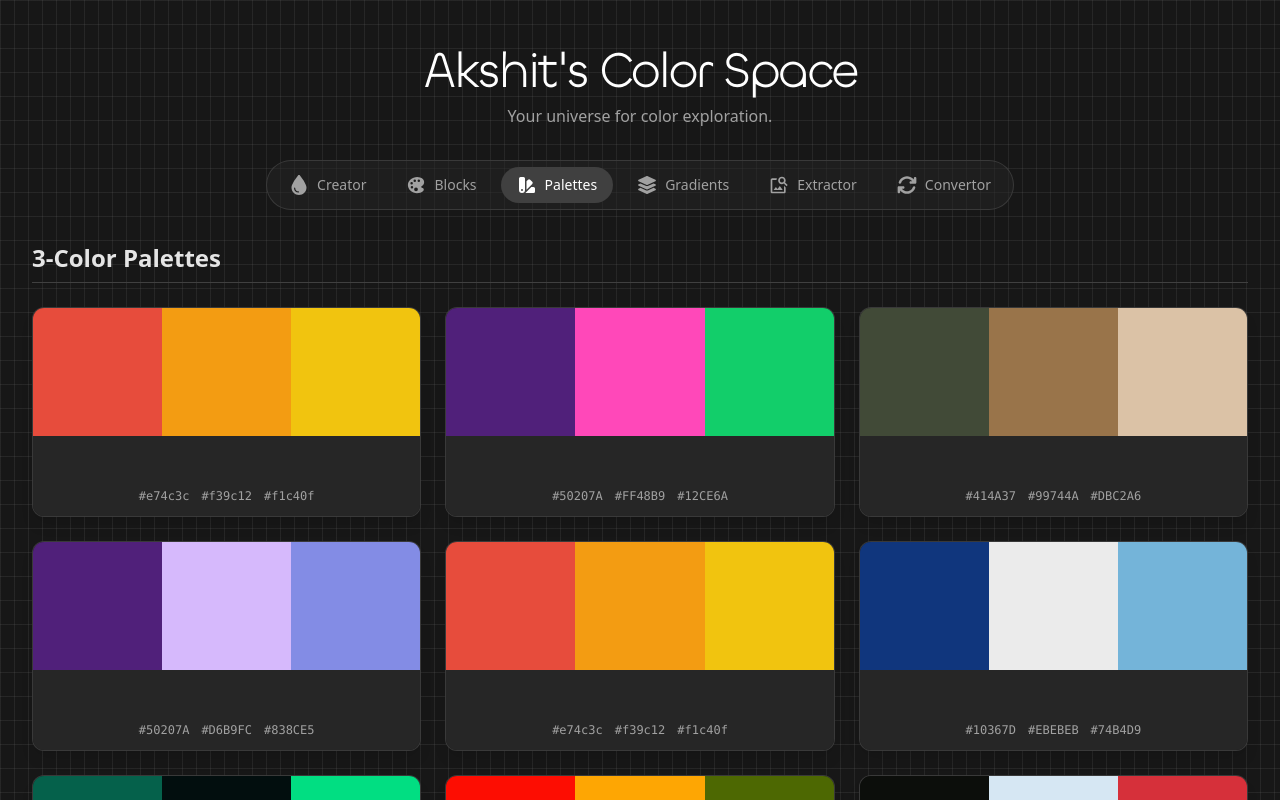
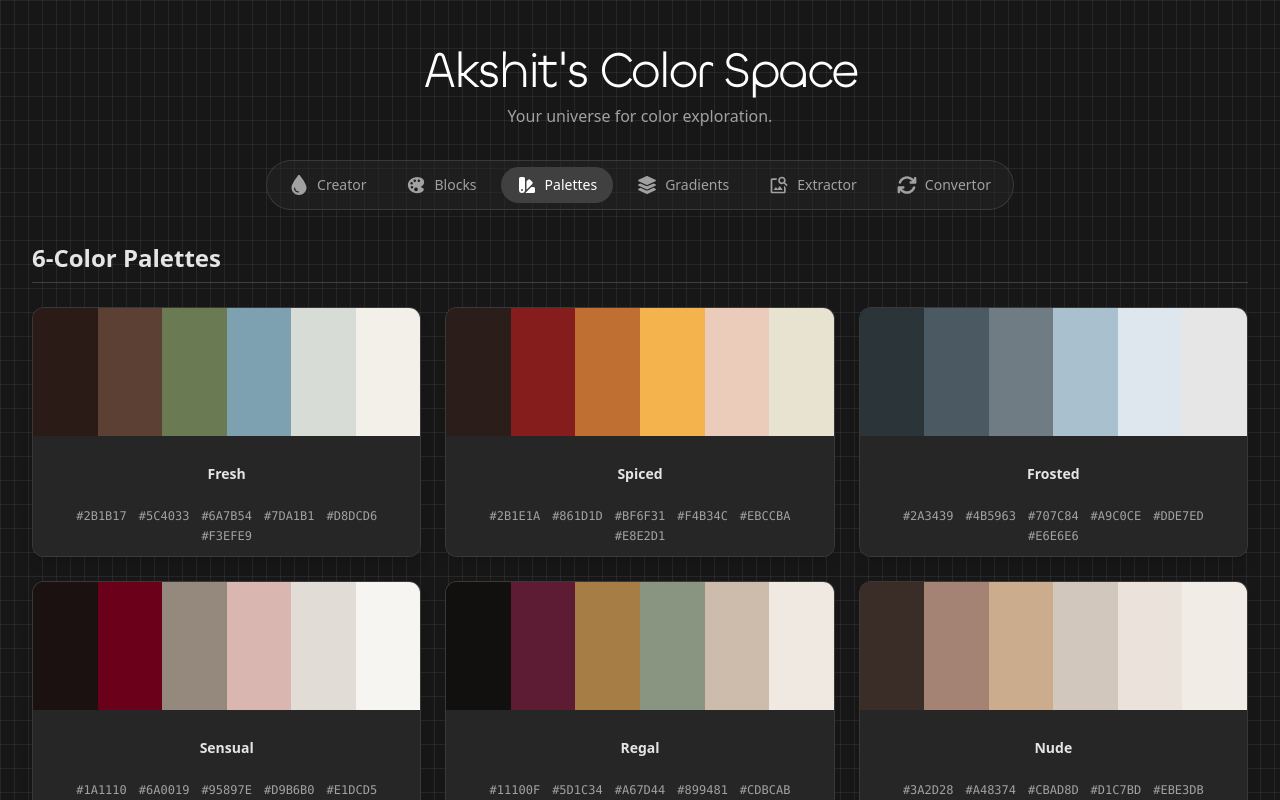
Before and after one commit to akshit-bansal11/color-space, a React (Vite) app: page / in a window 1280 px wide. Both pictures are taken after a click on the button "Palettes". Shown: the top 800 px of the page. Built offline with nearby package versions, Linux system fonts and the light colour scheme.

Commit message:
Add new palettes and gradients

```diff
--- a/src/data/gradients.js
+++ b/src/data/gradients.js
@@ -113,4 +113,14 @@ export const gradients = [
     { name: "Classy", feel: "Dark & Moody", tailwind: "from-[#0f2027] via-[#203a43] to-[#2c5364]", css: "linear-gradient(to right, #0f2027, #203a43, #2c5364)" },
     { name: "Cherry", feel: "Warm & Cozy", tailwind: "from-[#eb3349] to-[#f45c43]", css: "linear-gradient(to right, #eb3349, #f45c43)" },
     { name: "Morning", feel: "Warm & Cozy", tailwind: "from-[#ff5f6d] to-[#ffc371]", css: "linear-gradient(to right, #ff5f6d, #ffc371)" },
+    { name: "Golden Earth", feel: "Earthy & Natural", tailwind: "from-[#3d2500] to-[#976a26]", css: "linear-gradient(to right, #3d2500, #976a26)" },
+    { name: "Aurora Glow", feel: "Pastel & Dreamy", tailwind: "from-[#8ce8f1] to-[#cb70c4]", css: "linear-gradient(to right, #8ce8f1, #cb70c4)" },
+    { name: "Mystic Plum", feel: "Dark & Moody", tailwind: "from-[#87488f] to-[#41206d]", css: "linear-gradient(to right, #87488f, #41206d)" },
+    { name: "Soft Sandstone", feel: "Light & Airy", tailwind: "from-[#ede1c7] to-[#927b80]", css: "linear-gradient(to right, #ede1c7, #927b80)" },
+    { name: "Twilight Ember", feel: "Warm & Cozy", tailwind: "from-[#42164b] to-[#dc7030]", css: "linear-gradient(to right, #42164b, #dc7030)" },
+    { name: "Deep Mauve", feel: "Dark & Moody", tailwind: "from-[#824d69] to-[#1c3239]", css: "linear-gradient(to right, #824d69, #1c3239)" },
+    { name: "Blush Stone", feel: "Light & Airy", tailwind: "from-[#d5d1ce] to-[#a44f66]", css: "linear-gradient(to right, #d5d1ce, #a44f66)" },
+    { name: "Forest Mist", feel: "Cool & Serene", tailwind: "from-[#a9d8b8] to-[#1b604e]", css: "linear-gradient(to right, #a9d8b8, #1b604e)" },
+    { name: "Coral Mist", feel: "Warm & Cozy", tailwind: "from-[#fbffe5] to-[#eb817d]", css: "linear-gradient(to right, #fbffe5, #eb817d)" },
+    { name: "Seafoam Sunset", feel: "Cool & Serene", tailwind: "from-[#02656b] to-[#ecb99e]", css: "linear-gradient(to right, #02656b, #ecb99e)" },
 ];
--- a/src/data/palettes.js
+++ b/src/data/palettes.js
@@ -1,40 +1,73 @@
-//--------------------| ICON/S |--------------------//
-import { FaSpotify, FaAmazon, FaMeta, FaGoogle } from 'react-icons/fa6'
-import { SiIkea, SiMcdonalds, SiNetflix, SiStarbucks, SiNvidia, } from "react-icons/si";
-import { TbOlympics } from "react-icons/tb";
-
 //--------------------| MAIN EXPORT |--------------------//
 export const palettes = [
+    // Color Combos
+    { name: "Soft Lavender & Midnight Navy", description: "", colors: ["#E1D2F3", "#12112E"], category: "2-color" },
+    { name: "Mustard & Nude Pink", colors: ["#FBD2C0", "#887114"], category: "2-color" },
+    { name: "Deep Maroon & Mint Green", colors: ["#50071A", "#AAE8CD"], category: "2-color" },
+    { name: "Sky Blue & White", colors: ["#FFFFFF", "#7EAFD0"], category: "2-color" },
+    { name: "Dark Blue & Blush Pink", colors: ["#FFB3C3", "#2A234F"], category: "2-color" },
+    { name: "Lavender & Navy Blue", colors: ["#EBEBEB", "#10367D"], category: "2-color" },
+    { name: "Lime Mist & Forest Pine", colors: ["#D6CBC7", "#084734"], category: "2-color" },
+    { name: "Crimson Red & Yellow", colors: ["#FCF0D6", "#B40023"], category: "2-color" },
+    { name: "Deep Teal & Vibrant Orange", colors: ["#12363B", "#EF761B"], category: "2-color" },
+    { name: "Golden Yellow & Deep Indigo", colors: ["#EEB01D", "#353470"], category: "2-color" },
+    { name: "Pastel Purple & Forest Green", colors: ["#BBBFEC", "#06530B"], category: "2-color" },
+    { name: "Ivory & Olive Green", colors: ["#FEF9DB", "#574C00"], category: "2-color" },
+    { name: "Beige & Orange", colors: ["#F0E7D6", "#EA2E00"], category: "2-color" },
+
     // 3-Color
-    { colors: ["#e74c3c", "#f39c12", "#f1c40f"], category: "3-color" },
-    { colors: ["#50207A", "#FF48B9", "#12CE6A"], category: "3-color" },
-    { colors: ["#414A37", "#99744A", "#DBC2A6"], category: "3-color" },
-    { colors: ["#50207A", "#D6B9FC", "#838CE5"], category: "3-color" },
-    { colors: ["#e74c3c", "#f39c12", "#f1c40f"], category: "3-color" },
-    { colors: ["#10367D", "#EBEBEB", "#74B4D9"], category: "3-color" },
-    { colors: ["#05614B", "#020E0E", "#01DE82"], category: "3-color" },
-    { colors: ["#FD0D02", "#FEA603", "#4D6802"], category: "3-color" },
-    { colors: ["#0C0E0B", "#D6E7F3", "#D6303A"], category: "3-color" },
+    { name: "Fiery Sunset", colors: ["#e74c3c", "#f39c12", "#f1c40f"], category: "3-color" },
+    { name: "Neon Jungle", colors: ["#50207A", "#FF48B9", "#12CE6A"], category: "3-color" },
+    { name: "Rustic Earth", colors: ["#414A37", "#99744A", "#DBC2A6"], category: "3-color" },
+    { name: "Amethyst Sky", colors: ["#50207A", "#D6B9FC", "#838CE5"], category: "3-color" },
+    { name: "Fiery Sunset", colors: ["#e74c3c", "#f39c12", "#f1c40f"], category: "3-color" },
+    { name: "Nautical Classic", colors: ["#10367D", "#EBEBEB", "#74B4D9"], category: "3-color" },
+    { name: "Bioluminescent Forest", colors: ["#05614B", "#020E0E", "#01DE82"], category: "3-color" },
+    { name: "Autumn Harvest", colors: ["#FD0D02", "#FEA603", "#4D6802"], category: "3-color" },
+    { name: "Crimson Ice", colors: ["#0C0E0B", "#D6E7F3", "#D6303A"], category: "3-color" },
+    { name: "Hot Pink & Charcoal", colors: ["#474747", "#333333", "#FD105E"], category: "3-color" },
+    { name: "Lush Greens", colors: ["#A4CD01", "#E0D205", "#02754B"], category: "3-color" },
+    { name: "Lavender Dreams", colors: ["#EAEFFE", "#9787F3", "#2D274B"], category: "3-color" },
+    { name: "Classic Pink & Black", colors: ["#FFFFFF", "#E281B1", "#050304"], category: "3-color" },
+    { name: "Pastel Punch", colors: ["#F8DCD3", "#82AAF2", "#FB6A4C"], category: "3-color" },
+    { name: "Muted Navy", colors: ["#F6F3ED", "#C2CBD3", "#313851"], category: "3-color" },
+
 
     // 4-Color
-    { colors: ["#2c3e50", "#3498db", "#ecf0f1", "#95a5a6"], category: "4-color" },
-    { colors: ["#16a085", "#27ae60", "#2ecc71", "#34495e"], category: "4-color" },
-    { colors: ["#d35400", "#c0392b", "#bdc3c7", "#7f8c8d"], category: "4-color" },
+    { name: "Winter Sky", colors: ["#2c3e50", "#3498db", "#ecf0f1", "#95a5a6"], category: "4-color" },
+    { name: "Evergreen Forest", colors: ["#16a085", "#27ae60", "#2ecc71", "#34495e"], category: "4-color" },
+    { name: "Clay & Steel", colors: ["#d35400", "#c0392b", "#bdc3c7", "#7f8c8d"], category: "4-color" },
 
     // 5-Color
-    { colors: ["#272727", "#484848", "#ffb900", "#009eff", "#d7d7d7"], category: "5-color" },
-    { colors: ["#f0932b", "#eb4d4b", "#6ab04c", "#4834d4", "#30336b"], category: "5-color" },
-    { colors: ["#a29bfe", "#ffeaa7", "#fab1a0", "#74b9ff", "#55efc4"], category: "5-color" },
+    { name: "Velvet Blossom", colors: ["#735D78", "#E9BBBE", "#EBA5A2", "#246A73", "#231C36"], category: "5-color" },
+    { name: "Lavender Hush", colors: ["#9B9E99", "#BBA4BD", "#DBCFE6", "#E9DDEB", "#ECEBF5"], category: "5-color" },
+    { name: "City Haven", colors: ["#757C8D", "#A68F83", "#AE898F", "#8F6D6E", "#283E4C"], category: "5-color" },
+    { name: "Sundown Spark", colors: ["#A23438", "#BB5E61", "#D99C97", "#F3C9AF", "#FBE3D0"], category: "5-color" },
+    { name: "Coastal Retreat", colors: ["#335765", "#74A8A4", "#B6D9E0", "#DBE2DC", "#7F543D"], category: "5-color" },
+    { name: "Bay Bloom", colors: ["#6F9C9F", "#C0DFD4", "#F0D6B6", "#E08374", "#AC4E5C"], category: "5-color" },
+    { name: "Candy Breeze", colors: ["#FF8082", "#ED979A", "#DCB3B5", "#B2E1E1", "#A4FDFD"], category: "5-color" },
+    { name: "Metropolis Night", colors: ["#272727", "#484848", "#ffb900", "#009eff", "#d7d7d7"], category: "5-color" },
+    { name: "Carnival Brights", colors: ["#f0932b", "#eb4d4b", "#6ab04c", "#4834d4", "#30336b"], category: "5-color" },
+    { name: "Spring Sorbet", colors: ["#a29bfe", "#ffeaa7", "#fab1a0", "#74b9ff", "#55efc4"], category: "5-color" },
+
+    // 6-color
+    { name: "Fresh", colors: ["#2B1B17", "#5C4033", "#6A7B54", "#7DA1B1", "#D8DCD6", "#F3EFE9"], category: "6-color" },
+    { name: "Spiced", colors: ["#2B1E1A", "#861D1D", "#BF6F31", "#F4B34C", "#EBCCBA", "#E8E2D1"], category: "6-color" },
+    { name: "Frosted", colors: ["#2A3439", "#4B5963", "#707C84", "#A9C0CE", "#DDE7ED", "#E6E6E6"], category: "6-color" },
+    { name: "Sensual", colors: ["#1A1110", "#6A0019", "#95897E", "#D9B6B0", "#E1DCD5", "#F7F5F2"], category: "6-color" },
+    { name: "Regal", colors: ["#11100F", "#5D1C34", "#A67D44", "#899481", "#CDBCAB", "#EFE9E1"], category: "6-color" },
+    { name: "Nude", colors: ["#3A2D28", "#A48374", "#CBAD8D", "#D1C7BD", "#EBE3DB", "#F1EDE6"], category: "6-color" },
+    { name: "Dusk", colors: ["#3D2321", "#6E3F40", "#9C5B45", "#9BA9B3", "#D0D7E0", "#F1F1F1"], category: "6-color" },
 
     // Popular Brands
-    { name: "Spotify", Icon: FaSpotify, colors: ["#1EDD60", "#1B1716"], category: "Popular Brands" },
-    { name: "IKEA", Icon: SiIkea, colors: ["#0058A3", "#FFDB00"], category: "Popular Brands" },
-    { name: "Amazon", Icon: FaAmazon, colors: ["#FF6201", "#171D27"], category: "Popular Brands" },
-    { name: "McDonalds", Icon: SiMcdonalds, colors: ["#DB0007", "#FFBC0D"], category: "Popular Brands" },
-    { name: "Netflix", Icon: SiNetflix, colors: ["#B1060F", "#E50914", "#000000"], category: "Popular Brands" },
-    { name: "Starbucks", Icon: SiStarbucks, colors: ["#006341", "#000000", "#FFFFFF"], category: "Popular Brands" },
-    { name: "nVidia", Icon: SiNvidia, colors: ["#517C00", "#75B600", "#000000"], category: "Popular Brands" },
-    { name: "Meta", Icon: FaMeta, colors: ["#0265E0", "#0080F9", "#1C2B33"], category: "Popular Brands" },
-    { name: "Google", Icon: FaGoogle, colors: ["#4285F4", "#EA4335", "#FBBC05", "#34A853"], category: "Popular Brands" },
-    { name: "Olympics", Icon: TbOlympics, colors: ["#0081C8", "#000000", "#DF3D59", "#F0BA6A", "#00A651"], category: "Popular Brands" }
+    { name: "Spotify", colors: ["#1EDD60", "#1B1716"], category: "Popular Brands" },
+    { name: "IKEA", colors: ["#0058A3", "#FFDB00"], category: "Popular Brands" },
+    { name: "Amazon", colors: ["#FF6201", "#171D27"], category: "Popular Brands" },
+    { name: "McDonalds", colors: ["#DB0007", "#FFBC0D"], category: "Popular Brands" },
+    { name: "Netflix", colors: ["#B1060F", "#E50914", "#000000"], category: "Popular Brands" },
+    { name: "Starbucks", colors: ["#006341", "#000000", "#FFFFFF"], category: "Popular Brands" },
+    { name: "nVidia", colors: ["#517C00", "#75B600", "#000000"], category: "Popular Brands" },
+    { name: "Meta", colors: ["#0265E0", "#0080F9", "#1C2B33"], category: "Popular Brands" },
+    { name: "Google", colors: ["#4285F4", "#EA4335", "#FBBC05", "#34A853"], category: "Popular Brands" },
+    { name: "Olympics", colors: ["#0081C8", "#000000", "#DF3D59", "#F0BA6A", "#00A651"], category: "Popular Brands" }
 ];
--- a/src/pages/Palettes.jsx
+++ b/src/pages/Palettes.jsx
@@ -1,10 +1,6 @@
 //--------------------|    DEPENDENCIES    |--------------------//
 import React from "react";
 import { motion } from "framer-motion";
-
-
-//--------------------|        HOOKS       |--------------------//
-import { useCopyToClipboard } from "../hooks/useCopyToClipboard.js";
 
 
 //--------------------|        DATA        |--------------------//
@@ -14,7 +10,7 @@ import { palettes } from "../data/palettes.js"
 //--------------------|     COMPONENT/S    |--------------------//
 import ColorBlock from "../shared/cards/ColorBlock.jsx"
 
-function ColorPalette({ colors, name, Icon }) {
+function ColorPalette({ colors, name }) {
     return (
         <motion.div
             initial={{ opacity: 0, y: 20 }}
@@ -29,7 +25,6 @@ function ColorPalette({ colors, name, Icon }) {
             </div>
             <div className="p-3 flex flex-col items-center gap-2 bg-neutral-800">
                 <div className="flex gap-2 items-center mb-4 mt-4">
-                    {Icon && <Icon className="h-8 w-8 text-neutral-200" />}
                     {name && <p className="flex gap-10 text-sm font-semibold text-neutral-200">{name}</p>}
                 </div>
 
@@ -56,7 +51,7 @@ export default function CuratedPalettes() {
         return acc;
     }, {});
 
-    const categoryOrder = ["2-color", "3-color", "4-color", "5-color", "Popular Brands"];
+    const categoryOrder = ["6-color", "5-color", "4-color", "3-color", "2-color", "Popular Brands"];
     const sortedCategories = categoryOrder.filter(cat => groupedPalettes[cat]);
 
     return (
```
